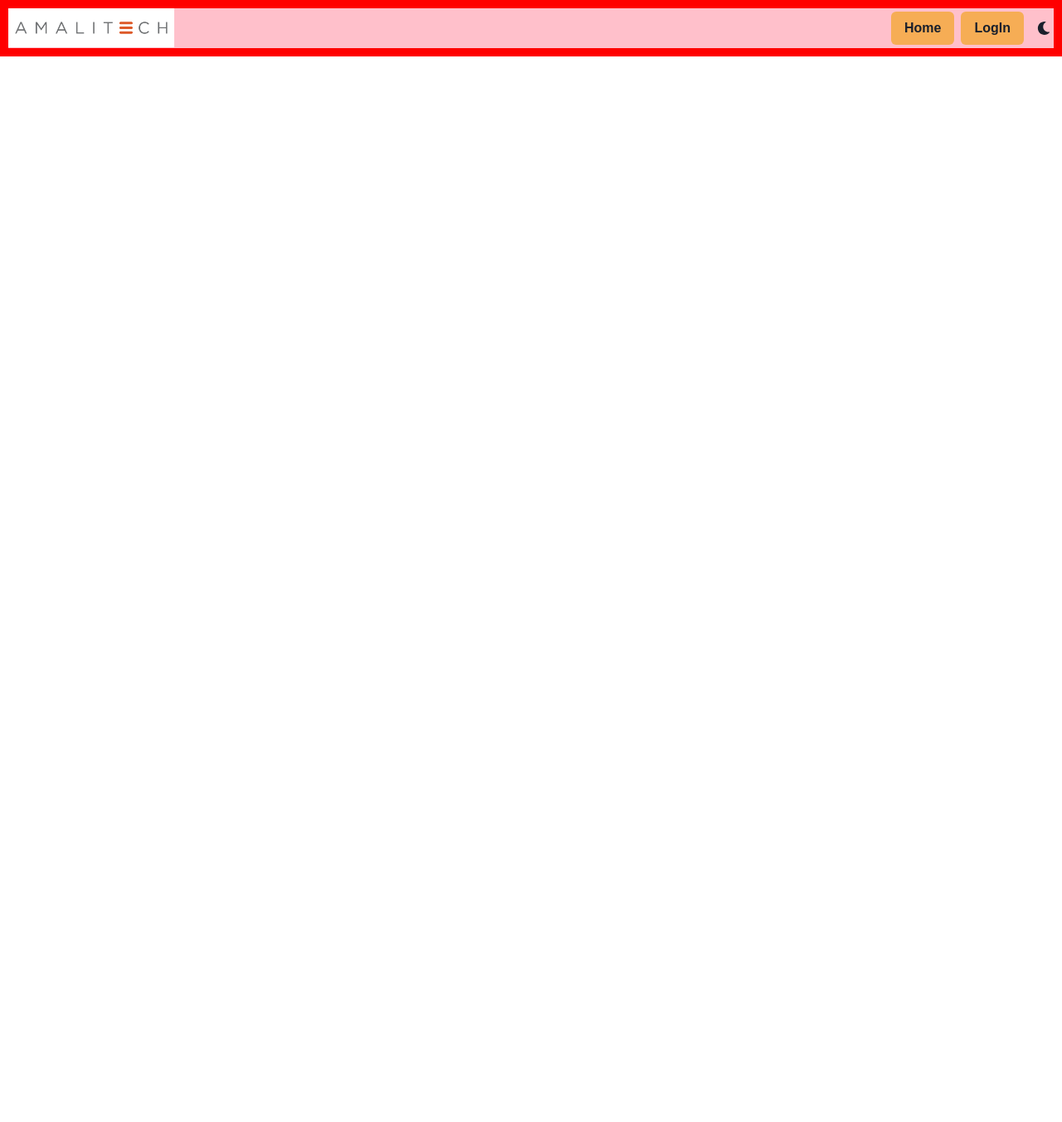
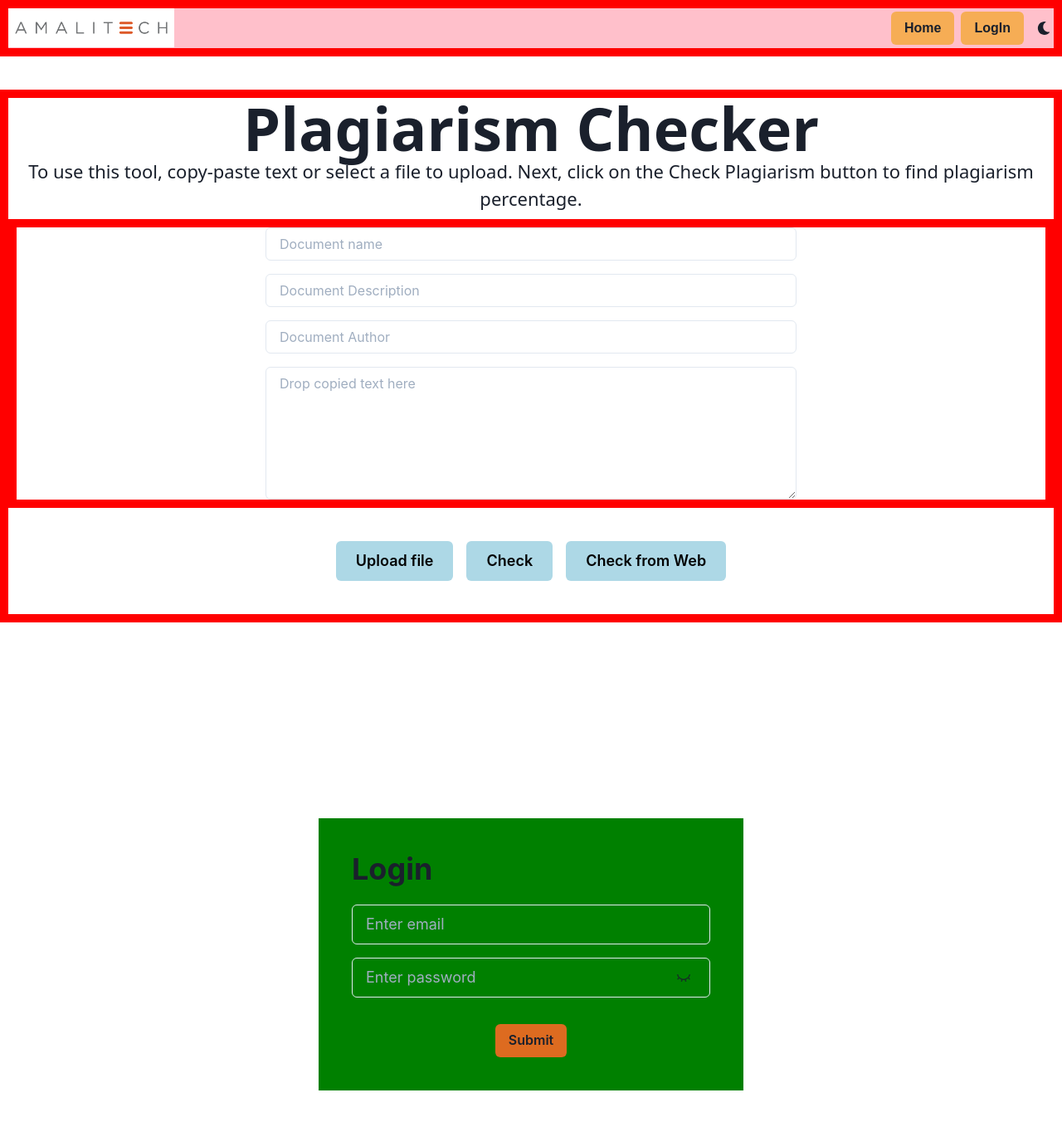
Before and after one commit to Reuben-Ekow-Yawson/plagiarismCheckerProject, a React (Create React App) app in the folder Frontend/: page / in a window 1280 px wide. Shown: the top 1352 px of the page at 83% size. Before the commit the page ends 800 px from the top, so only its background shows below. Built offline with nearby package versions, Linux system fonts and the light colour scheme.

Commit message:
"rendering the pages here"

```diff
--- a/Frontend/src/App.js
+++ b/Frontend/src/App.js
@@ -1,11 +1,17 @@
 import React from 'react';
 import { ChakraProvider, theme, } from '@chakra-ui/react';
 import Navbar from './Component/Navbar/Navbar';
+import Home from './Component/Home/Home';
+import Login from './Component/logIn/Login';
+import Dashboard from './Component/Dashboard/Dashboard';
 
 function App() {
   return (
     <ChakraProvider theme={theme}>
       <Navbar />
+      <Home />
+      <Login />
+      <Dashboard />
     </ChakraProvider>
   );
 }
```
